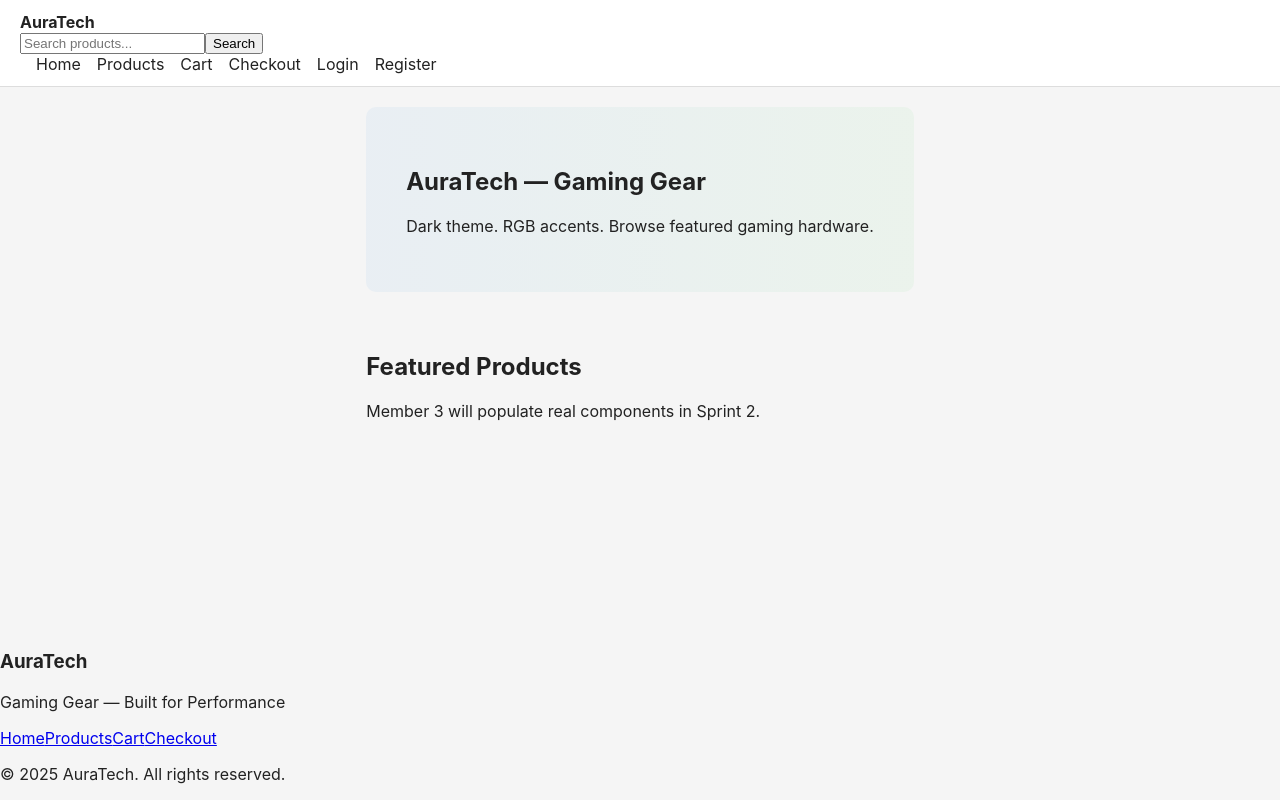
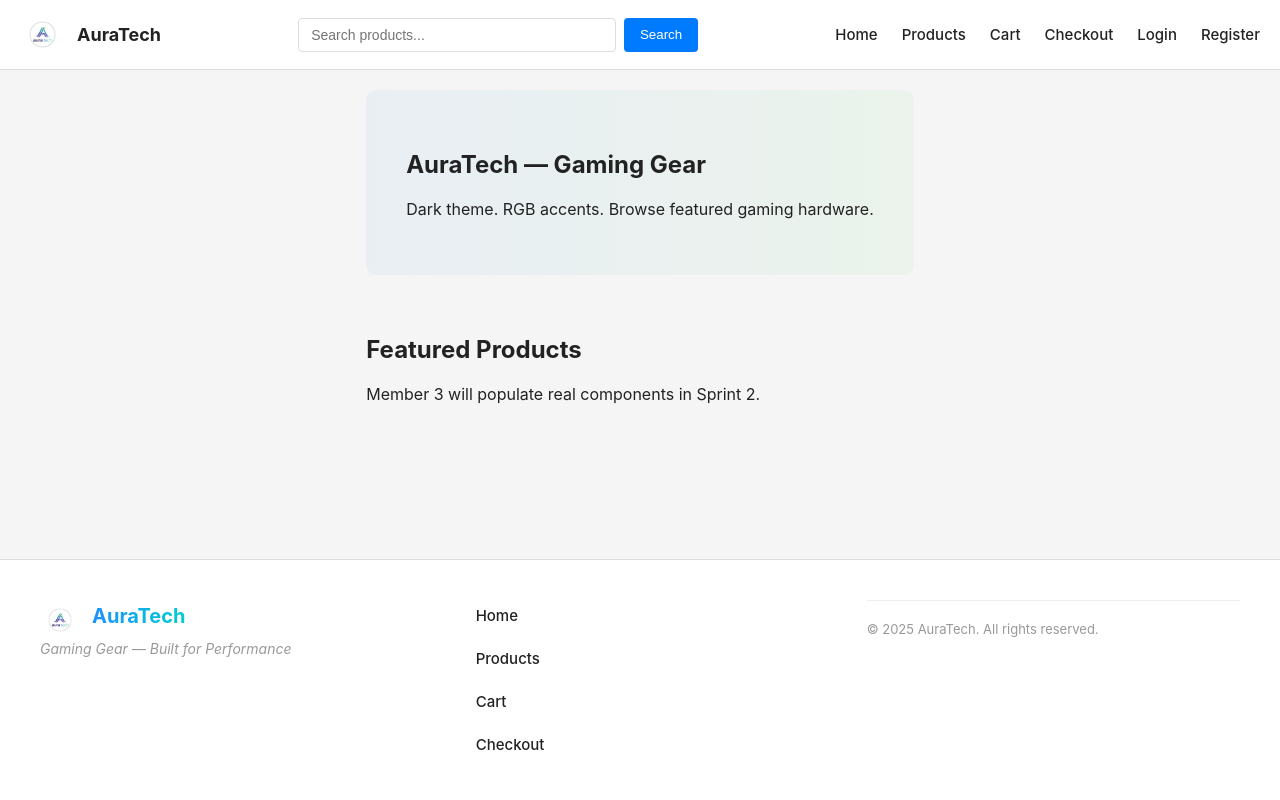
Before and after one commit to Waeijn/AuraTech, a JavaScript app: page / in a window 1280 px wide. Built offline with nearby package versions, Linux system fonts and the light colour scheme.

Commit message:
add basic styling for navbar and footer

```diff
--- a/src/components/Footer.js
+++ b/src/components/Footer.js
@@ -2,15 +2,18 @@
 // Task: Basic Footer structure for site layout.
 // NOTE to Member 2: Footer styling controlled by Member 5.
 
-import "../styles/navbar.css";
+import "../styles/footer.css";
 
 export default function Footer() {
   return (
     <footer className="footer">
       <div className="footer__inner">
-        {/* Left: Brand / Tagline */}
+        {/* Left: Brand / Logo / Tagline */}
         <div className="footer__brand">
-          <h3>AuraTech</h3>
+          <div className="footer__logo">
+            <img src="/img/logo/LOGO.png" alt="AuraTech Logo" />
+            <h3>AuraTech</h3>
+          </div>
           <p>Gaming Gear — Built for Performance</p>
         </div>
 
--- a/src/components/Navbar.js
+++ b/src/components/Navbar.js
@@ -11,7 +11,7 @@ export default function Navbar() {
       <div className="navbar__container">
         {/* Logo / Brand */}
         <div className="navbar__brand">
-          {/* Member 1 will provide logo */}
+          <img src="/img/logo/LOGO.png" alt="Logo" />
           <Link to="/">AuraTech</Link>
         </div>
 
--- a/src/styles/footer.css
+++ b/src/styles/footer.css
@@ -4,18 +4,137 @@
 .footer {
   background: var(--surface);
   border-top: 1px solid #ddd;
-  padding: 16px 20px;
-  text-align: center;
+  padding: 40px 20px;
   color: var(--text);
-  font-size: 0.9rem;
+  margin-top: 60px;
 }
 
-.footer a {
+.footer__inner {
+  max-width: 1200px;
+  margin: 0 auto;
+  display: grid;
+  grid-template-columns: repeat(auto-fit, minmax(250px, 1fr));
+  gap: 40px;
+  align-items: start;
+}
+
+/* Brand Section */
+.footer__brand {
+  text-align: left;
+}
+
+.footer__brand h3 {
+  font-size: 20px;
+  font-weight: 700;
+  margin: 0 0 8px 0;
+  background: linear-gradient(90deg, #1e90ff, #00ced1);
+  -webkit-background-clip: text;
+  -webkit-text-fill-color: transparent;
+  background-clip: text;
+}
+
+.footer__brand p {
+  margin: 0;
+  font-size: 14px;
+  color: #999;
+  font-style: italic;
+}
+
+/* Links Section */
+.footer__links {
+  display: flex;
+  flex-direction: column;
+  gap: 12px;
+}
+
+.footer__links a {
   color: var(--text);
   text-decoration: none;
-  margin: 0 10px;
+  font-weight: 500;
+  font-size: 15px;
+  position: relative;
+  transition: color 0.3s ease;
+  padding: 6px 0;
 }
 
-.footer a:hover {
-  text-decoration: underline;
+.footer__links a::before {
+  content: "→";
+  margin-right: 8px;
+  opacity: 0;
+  transition: opacity 0.3s ease;
 }
+
+.footer__links a:hover {
+  color: #1e90ff;
+}
+
+.footer__links a:hover::before {
+  opacity: 1;
+}
+
+/* Copyright Section */
+.footer__copy {
+  text-align: left;
+  padding-top: 20px;
+  border-top: 1px solid #eee;
+}
+
+.footer__copy p {
+  margin: 0;
+  font-size: 13px;
+  color: #999;
+}
+
+/* Footer Bottom - Responsive Stack */
+@media (max-width: 768px) {
+  .footer {
+    padding: 30px 20px;
+  }
+
+  .footer__inner {
+    grid-template-columns: 1fr;
+    gap: 30px;
+    text-align: center;
+  }
+
+  .footer__brand {
+    text-align: center;
+  }
+
+  .footer__links {
+    align-items: center;
+  }
+
+  .footer__copy {
+    text-align: center;
+    border-top: 1px solid #eee;
+    padding-top: 20px;
+  }
+}
+
+@media (prefers-color-scheme: dark) {
+  .footer {
+    border-top: 1px solid #333;
+  }
+
+  .footer__copy {
+    border-top: 1px solid #333;
+  }
+
+  .footer__brand p,
+  .footer__copy p {
+    color: #666;
+  }
+}
+
+.footer__logo {
+  display: flex;
+  align-items: center;
+  gap: 12px;
+}
+
+.footer__logo img {
+  height: 40px;
+  width: auto;
+  object-fit: contain;
+}
--- a/src/styles/navbar.css
+++ b/src/styles/navbar.css
@@ -10,14 +10,130 @@
   border-bottom: 1px solid #ddd;
 }
 
+.navbar__container {
+  display: flex;
+  justify-content: space-between;
+  align-items: center;
+  width: 100%;
+  gap: 30px;
+}
+
+/* Logo / Brand Section */
+.navbar__brand {
+  display: flex;
+  align-items: center;
+  gap: 12px;
+  flex-shrink: 0;
+}
+
+.navbar__brand img {
+  height: 45px;
+  width: auto;
+  object-fit: contain;
+}
+
 .navbar__brand a {
   color: var(--text);
   text-decoration: none;
   font-weight: 700;
+  font-size: 18px;
+  white-space: nowrap;
 }
 
-.navbar__links a {
+/* Search Bar */
+.navbar__search {
+  display: flex;
+  gap: 8px;
+  flex: 1;
+  max-width: 400px;
+}
+
+.search-input {
+  flex: 1;
+  padding: 8px 12px;
+  border: 1px solid #ddd;
+  border-radius: 4px;
+  font-size: 14px;
+}
+
+.search-btn {
+  padding: 8px 16px;
+  background: #007bff;
+  color: white;
+  border: none;
+  border-radius: 4px;
+  cursor: pointer;
+  font-weight: 500;
+  transition: background 0.3s ease;
+}
+
+.search-btn:hover {
+  background: #0056b3;
+}
+
+/* Navigation Links */
+.navbar__links {
+  display: flex;
+  gap: 24px;
+  align-items: center;
+  flex-shrink: 0;
+}
+
+.nav-link {
   color: var(--text);
-  margin-left: 16px;
   text-decoration: none;
+  font-weight: 500;
+  font-size: 15px;
+  position: relative;
+  transition: color 0.3s ease;
+  padding: 8px 0;
 }
+
+.nav-link::after {
+  content: "";
+  position: absolute;
+  bottom: 0;
+  left: 0;
+  width: 0;
+  height: 2px;
+  background: linear-gradient(90deg, #1e90ff, #00ced1);
+  transition: width 0.3s ease;
+}
+
+.nav-link:hover {
+  color: #1e90ff;
+}
+
+.nav-link:hover::after {
+  width: 100%;
+}
+
+/* Responsive */
+@media (max-width: 1024px) {
+  .navbar__container {
+    gap: 20px;
+  }
+
+  .navbar__links {
+    gap: 16px;
+  }
+
+  .nav-link {
+    font-size: 14px;
+  }
+}
+
+@media (max-width: 768px) {
+  .navbar__search {
+    max-width: 250px;
+  }
+
+  .navbar__links {
+    gap: 12px;
+    flex-wrap: wrap;
+  }
+
+  .nav-link {
+    font-size: 13px;
+  }
+}
```
